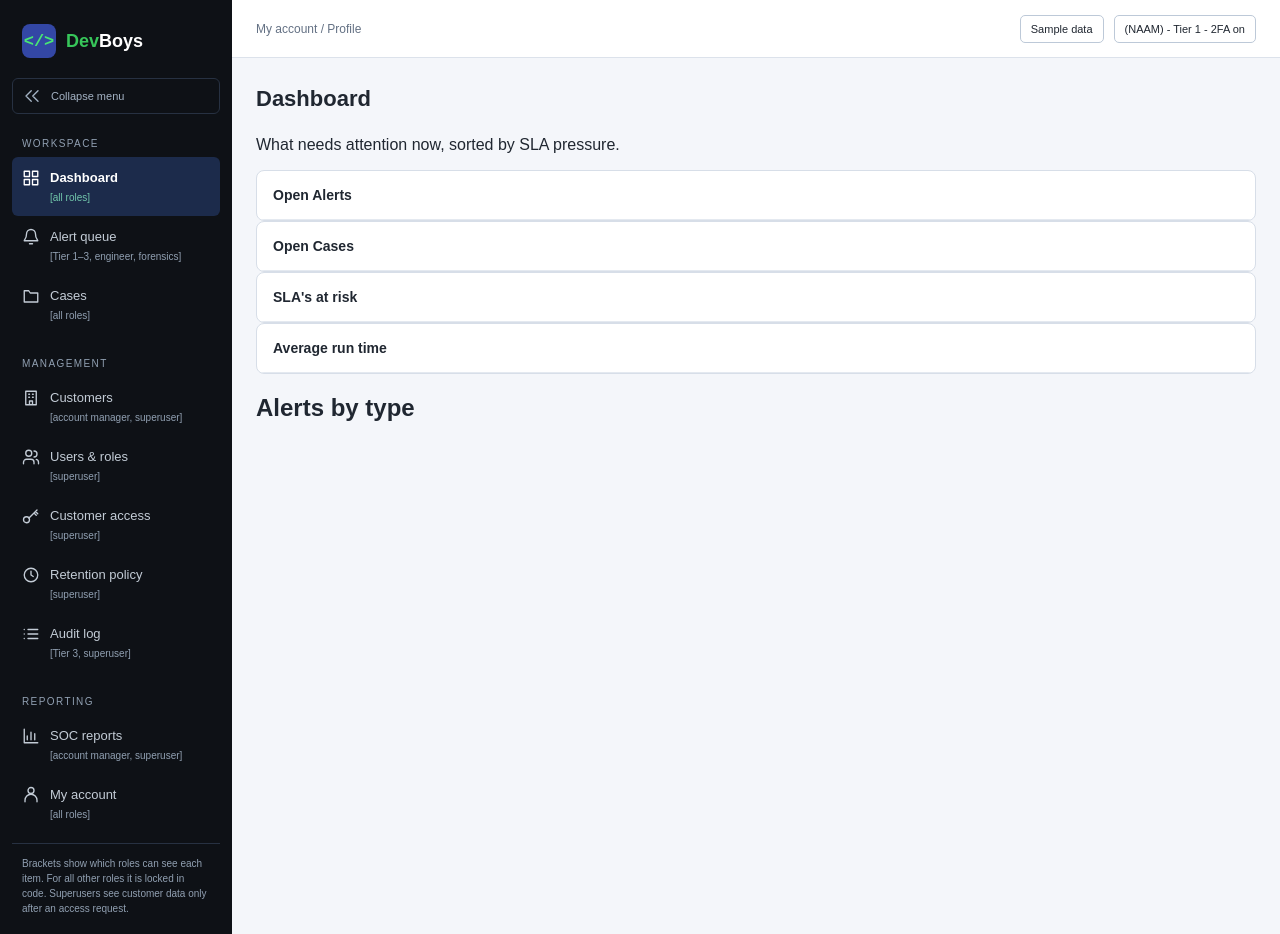
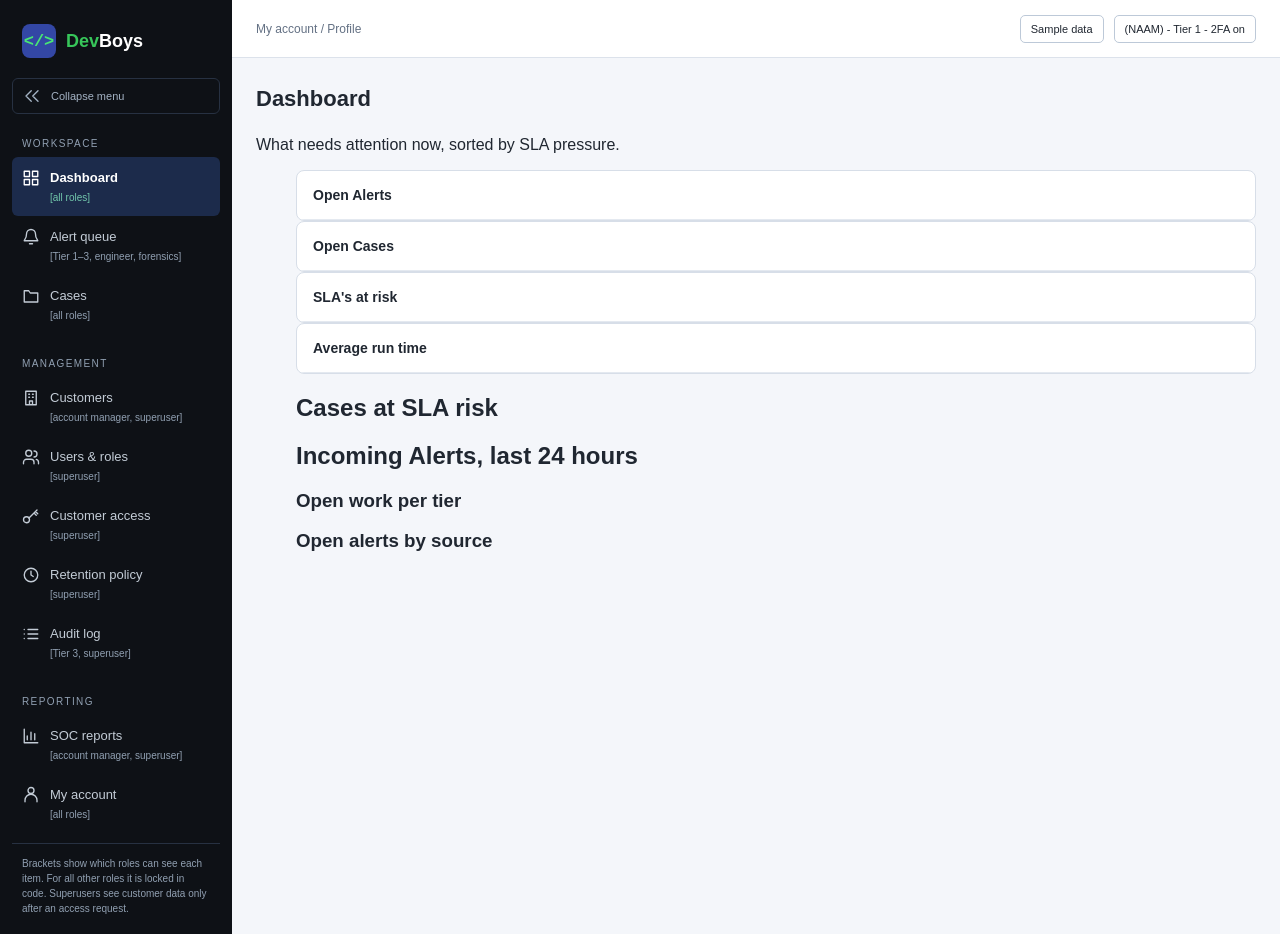
Before and after one commit to TheDevBoys/SOCproject, a Next.js app in the folder frontend/: page /dashboard in a window 1280 px wide. Built offline with nearby package versions, Linux system fonts and the light colour scheme.

Commit message:
Missing Commit added

```diff
--- a/frontend/app/dashboard/page.tsx
+++ b/frontend/app/dashboard/page.tsx
@@ -11,13 +11,14 @@ export default function HomePage() {
         <h1 className={styles.title}>Dashboard</h1>
         <p className={styles.description}>What needs attention now, sorted by SLA pressure. </p>
       <div className={styles.dashboardCards}>
+       <ul>
+
         <div className={styles.card}>
           <h2>Open Alerts</h2>
         </div>
 
         <div className={styles.card}>
           <h2>Open Cases</h2>
-
         </div>
 
         <div className={styles.card}>
@@ -27,14 +28,37 @@ export default function HomePage() {
         <div className={styles.card}>
           <h2>Average run time</h2>
         </div>
+      </ul>
 
-      </div>
+      <ul>
+        <div className={styles.dashboardTable}>
+          <div className={styles.table}>
+            <h2>Cases at SLA risk</h2>
+          </div>
+        </div>
+
         <div className={styles.dashboardCharts}>
           <div className={styles.chart}>
-            <h2>Alerts by type</h2>
+            <h2>Incoming Alerts, last 24 hours</h2>
           </div>
       </div>
+      </ul>
+
+      <ul>
+        <div className={styles.dashboardCharts}>
+          <div className={styles.chart}>
+            <h3>Open work per tier</h3>
+          </div>
+        </div>
+
+        <div className={styles.dashboardCharts}>
+          <div className={styles.chart}>
+            <h3>Open alerts by source</h3>
+          </div>
       </div>
+      </ul>
+    </div>
+    </div>
     </div>
   );
 }
```
